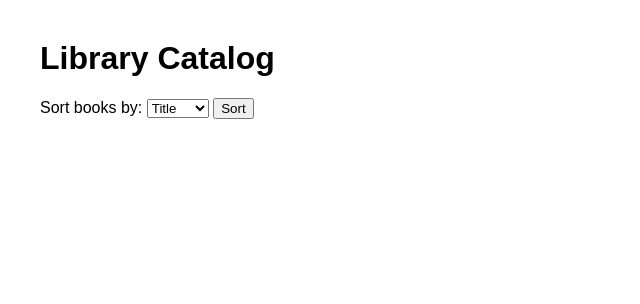
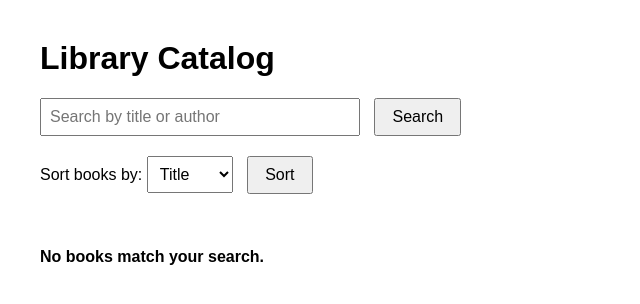
Before and after one commit to MoBa75/book_alchemy, a Flask app: page / in a window 1280 px wide. Shown: the top 304 px of the page, without its empty margins (0-640 px from the left). Run offline with Flask 3, Linux system fonts and the light colour scheme; data that the repository does not hold is empty.

Commit message:
implemented search functionality

```diff
--- a/app.py
+++ b/app.py
@@ -2,6 +2,7 @@ from flask import Flask, render_template, request
 from flask_sqlalchemy import SQLAlchemy
 from data_models import db, Author, Book
 from datetime import datetime
+from sqlalchemy import or_
 import os
 
 
@@ -12,16 +13,33 @@ app.config['SQLALCHEMY_TRACK_MODIFICATIONS'] = False
 db.init_app(app)
 
 
+from sqlalchemy import or_
+
 @app.route('/')
 def home():
-    sort_by = request.args.get('sort_by', 'title')  # Standard: nach Titel sortieren
+    sort_by = request.args.get('sort_by', 'title')
+    search = request.args.get('search', '').strip()
+
+    query = Book.query.join(Author)
+
+    if search:
+        search_pattern = f"%{search}%"
+        query = query.filter(
+            or_(
+                Book.title.ilike(search_pattern),
+                Author.name.ilike(search_pattern)
+            )
+        )
 
     if sort_by == 'author':
-        books = Book.query.join(Author).order_by(Author.name).all()
+        query = query.order_by(Author.name)
     else:
-        books = Book.query.order_by(Book.title).all()
+        query = query.order_by(Book.title)
+
+    books = query.all()
 
     return render_template('home.html', books=books, sort_by=sort_by)
+
 
 
 
--- a/static/styles.css
+++ b/static/styles.css
@@ -1,3 +1,8 @@
+body {
+  font-family: Arial, sans-serif;
+  margin: 40px;
+}
+
 .book {
   display: flex;
   align-items: center;
@@ -10,11 +15,25 @@
   margin-right: 20px;
 }
 
-body {
-  font-family: Arial, sans-serif;
-  margin: 40px;
-}
-
 form {
   margin-bottom: 20px;
 }
+
+input[type="text"] {
+  padding: 8px;
+  font-size: 1rem;
+  width: 300px;
+  margin-right: 10px;
+}
+
+input[type="submit"] {
+  padding: 8px 16px;
+  font-size: 1rem;
+  cursor: pointer;
+}
+
+select {
+  padding: 8px;
+  font-size: 1rem;
+  margin-right: 10px;
+}
--- a/templates/home.html
+++ b/templates/home.html
@@ -1,14 +1,18 @@
 <!DOCTYPE html>
 <html lang="en">
   <head>
-    <meta charset="UTF-8">
-    <meta name="viewport" content="width=device-width, initial-scale=1.0">
-    <meta http-equiv="X-UA-Compatible" content="ie=edge">
+    <meta charset="UTF-8" />
+    <meta name="viewport" content="width=device-width, initial-scale=1.0" />
+    <meta http-equiv="X-UA-Compatible" content="ie=edge" />
     <title>Library Home</title>
-    <link rel="stylesheet" href="{{ url_for('static', filename='styles.css') }}">
+    <link rel="stylesheet" href="{{ url_for('static', filename='styles.css') }}" />
   </head>
   <body>
     <h1>Library Catalog</h1>
+    <form method="get" action="/">
+      <input type="text" name="search" placeholder="Search by title or author" value="{{ request.args.get('search', '') }}">
+      <input type="submit" value="Search">
+    </form>
     <form method="get" action="/">
       <label for="sort_by">Sort books by:</label>
       <select name="sort_by" id="sort_by">
@@ -18,6 +22,7 @@
       <input type="submit" value="Sort">
     </form>
     <br>
+    {% if books %}
       {% for book in books %}
         <div class="book">
           <img src="https://covers.openlibrary.org/b/isbn/{{ book.isbn }}-M.jpg" alt="No cover available">
@@ -28,5 +33,9 @@
           </div>
         </div>
       {% endfor %}
+    {% else %}
+      <p><strong>No books match your search.</strong></p>
+    {% endif %}
+
   </body>
 </html>
```
Lines whose indentation alone changed are shown as unchanged.
